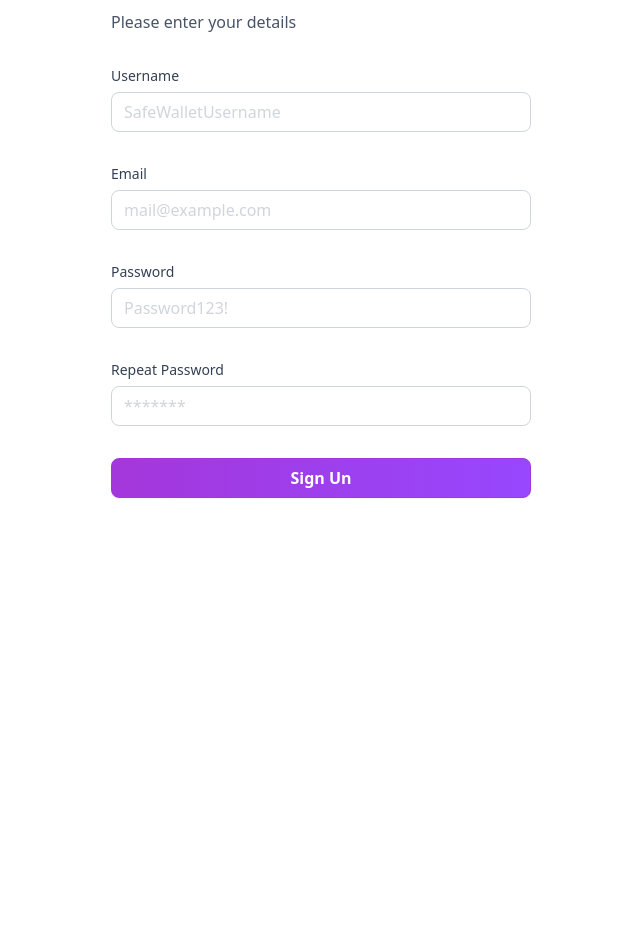
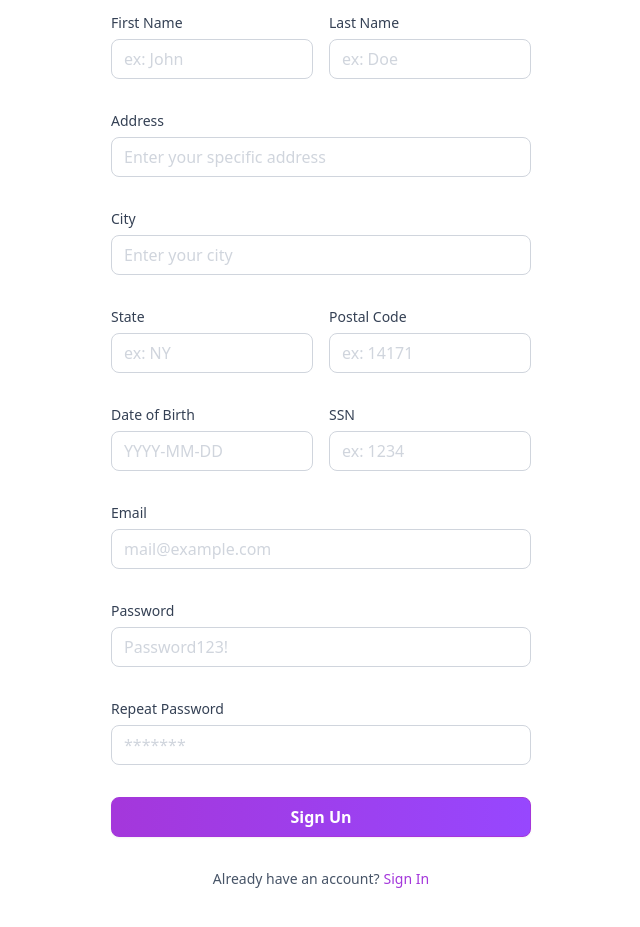
Before and after one commit to JwanCortez93/banking-app, a Next.js app: page /sign-up in a window 1280 px wide. Shown: the part 249-1176 px from the top of the page, without its empty margins (319-959 px from the left). Before the commit the page ends 800 px from the top, so only its background shows below. Built offline with nearby package versions, Linux system fonts and the light colour scheme.

Commit message:
signing form finished

```diff
--- a/src/app/(auth)/_components/AuthForm.tsx
+++ b/src/app/(auth)/_components/AuthForm.tsx
@@ -12,10 +12,11 @@ import { z } from "zod";
 
 import CustomFormField from "./CustomFormField";
 import { authFormSchemaSignIn, authFormSchemaSignUp } from "@/lib/utils";
-import { useFormStatus } from "react-dom";
 import { Loader2 } from "lucide-react";
+import { useRouter } from "next/navigation";
 
 const AuthForm = ({ type }: { type: string }) => {
+  const router = useRouter();
   const [user, setUser] = useState(null);
   const [isLoading, setIsLoading] = useState(false);
 
@@ -25,25 +26,46 @@ const AuthForm = ({ type }: { type: string }) => {
   const form = useForm<z.infer<typeof schema>>({
     resolver: zodResolver(schema),
     defaultValues: {
-      username: "",
+      firstName: "",
+      lastName: "",
+      address1: "",
+      dateOfBirth: "",
+      postalCode: "",
+      ssn: "",
+      state: "",
       email: "",
       password: "",
       passwordConfirmation: "",
     },
   });
 
-  const onSubmit = async (values: z.infer<typeof schema>) => {
+  const onSubmit = async (data: z.infer<typeof schema>) => {
     setIsLoading(true);
-    await setTimeout(() => {
-      console.log(values);
-    }, 4000);
-    setIsLoading(false);
+
+    try {
+      if (type === "sign-up") {
+        // const newUser = await signUp(data);
+        // setUser(newUser);
+      } else {
+        // const response = await signIn({
+        //   email: data.email,
+        //   password: data.password,
+        // });
+        // if (response) {
+        //   router.push("/");
+        // }
+      }
+    } catch (error) {
+      console.log(error);
+    } finally {
+      setIsLoading(false);
+    }
   };
 
   return (
     <section className="auth-form">
       <header className="flex flex-col gap-5 md:gap-8">
-        <Link href={"/"} className="mb-12 cursor-pointer items-center gap-2">
+        <Link href={"/"} className="mb-2 cursor-pointer items-center gap-2">
           <Image
             className="size-200 flex-shrink-0"
             alt="SafeWallet Logo"
@@ -70,13 +92,70 @@ const AuthForm = ({ type }: { type: string }) => {
           <Form {...form}>
             <form onSubmit={form.handleSubmit(onSubmit)} className="space-y-8">
               {type === "sign-up" && (
-                <CustomFormField
-                  control={form.control}
-                  name="username"
-                  label="Username"
-                  placeholder="SafeWalletUsername"
-                  type="text"
-                />
+                <>
+                  <div className="flex gap-4">
+                    <CustomFormField
+                      control={form.control}
+                      name="firstName"
+                      label="First Name"
+                      placeholder="ex: John"
+                      type="text"
+                    />
+                    <CustomFormField
+                      control={form.control}
+                      name="lastName"
+                      label="Last Name"
+                      placeholder="ex: Doe"
+                      type="text"
+                    />
+                  </div>
+                  <CustomFormField
+                    control={form.control}
+                    name="address1"
+                    label="Address"
+                    placeholder="Enter your specific address"
+                    type="text"
+                  />
+                  <CustomFormField
+                    control={form.control}
+                    name="city"
+                    label="City"
+                    placeholder="Enter your city"
+                    type="text"
+                  />
+                  <div className="flex gap-4">
+                    <CustomFormField
+                      control={form.control}
+                      name="state"
+                      label="State"
+                      placeholder="ex: NY"
+                      type="text"
+                    />
+                    <CustomFormField
+                      control={form.control}
+                      name="postalCode"
+                      label="Postal Code"
+                      placeholder="ex: 14171"
+                      type="text"
+                    />
+                  </div>
+                  <div className="flex gap-4">
+                    <CustomFormField
+                      control={form.control}
+                      name="dateOfBirth"
+                      label="Date of Birth"
+                      placeholder="YYYY-MM-DD"
+                      type="text"
+                    />
+                    <CustomFormField
+                      control={form.control}
+                      name="ssn"
+                      label="SSN"
+                      placeholder="ex: 1234"
+                      type="text"
+                    />
+                  </div>
+                </>
               )}
               <CustomFormField
                 control={form.control}
@@ -119,6 +198,19 @@ const AuthForm = ({ type }: { type: string }) => {
               </Button>
             </form>
           </Form>
+          <footer className="flex justify-center gap-1">
+            <p className="text-14 font-normal text-gray-600">
+              {type === "sign-in"
+                ? "Don't have an account?"
+                : "Already have an account?"}
+            </p>
+            <Link
+              className="form-link"
+              href={type === "sign-in" ? "/sign-up" : "/sign-in"}
+            >
+              {type === "sign-in" ? "Sign Up" : "Sign In"}
+            </Link>
+          </footer>
         </>
       )}
     </section>
--- a/src/app/(auth)/_components/CustomFormField.tsx
+++ b/src/app/(auth)/_components/CustomFormField.tsx
@@ -5,8 +5,8 @@ import {
   FormMessage,
 } from "@/components/ui/form";
 
+import { Input } from "@/components/ui/input";
 import { CustomFormFieldProps } from "../../../../types";
-import { Input } from "@/components/ui/input";
 
 const CustomFormField = ({
   control,
--- a/src/lib/utils.ts
+++ b/src/lib/utils.ts
@@ -3,6 +3,7 @@ import { type ClassValue, clsx } from "clsx";
 import qs from "query-string";
 import { twMerge } from "tailwind-merge";
 import { z } from "zod";
+import { AccountTypes, CategoryCount, Transaction } from "../../types";
 
 export function cn(...inputs: ClassValue[]) {
   return twMerge(clsx(inputs));
@@ -197,13 +198,25 @@ export const getTransactionStatus = (date: Date) => {
 
 export const authFormSchemaSignIn = z.object({
   email: z.string().email(),
-  password: z.string().min(1),
+  password: z.string().min(3),
 });
 
 export const authFormSchemaSignUp = z
   .object({
+    firstName: z.string().min(3),
+    lastName: z.string().min(3),
+    address1: z.string().min(3).max(50),
+    city: z.string().min(3).max(50),
+    state: z.string().min(2).max(2),
+    postalCode: z.string().min(3).max(6),
+    dateOfBirth: z
+      .string()
+      .regex(
+        /^\d{4}\/\d{2}\/\d{2}$/,
+        "Date of Birth must be in YYYY/MM/DD format"
+      ),
+    ssn: z.string().min(3),
     email: z.string().email(),
-    username: z.string().min(1),
     password: z
       .string()
       .min(6, "Password must be at least 6 characters long")
```
Also changed, not shown: types/index.d.ts (+7 -3 lines).
